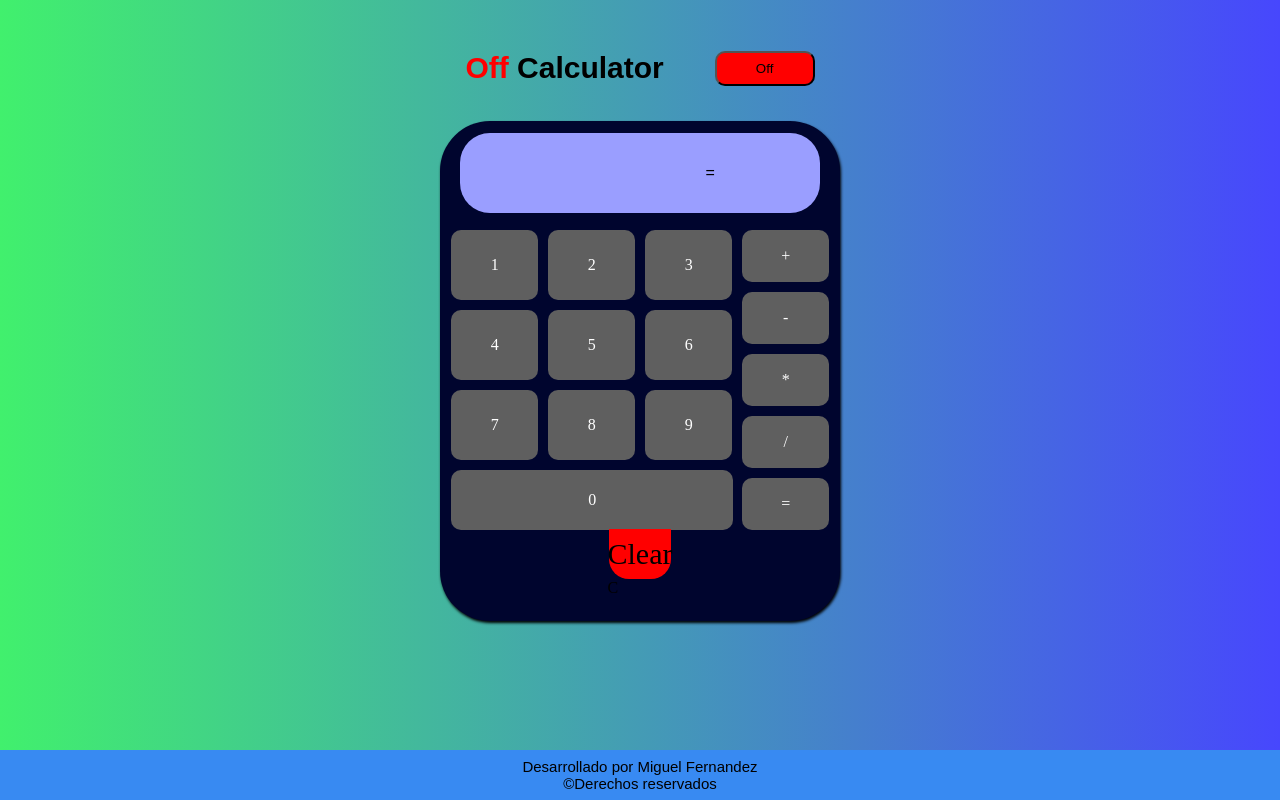
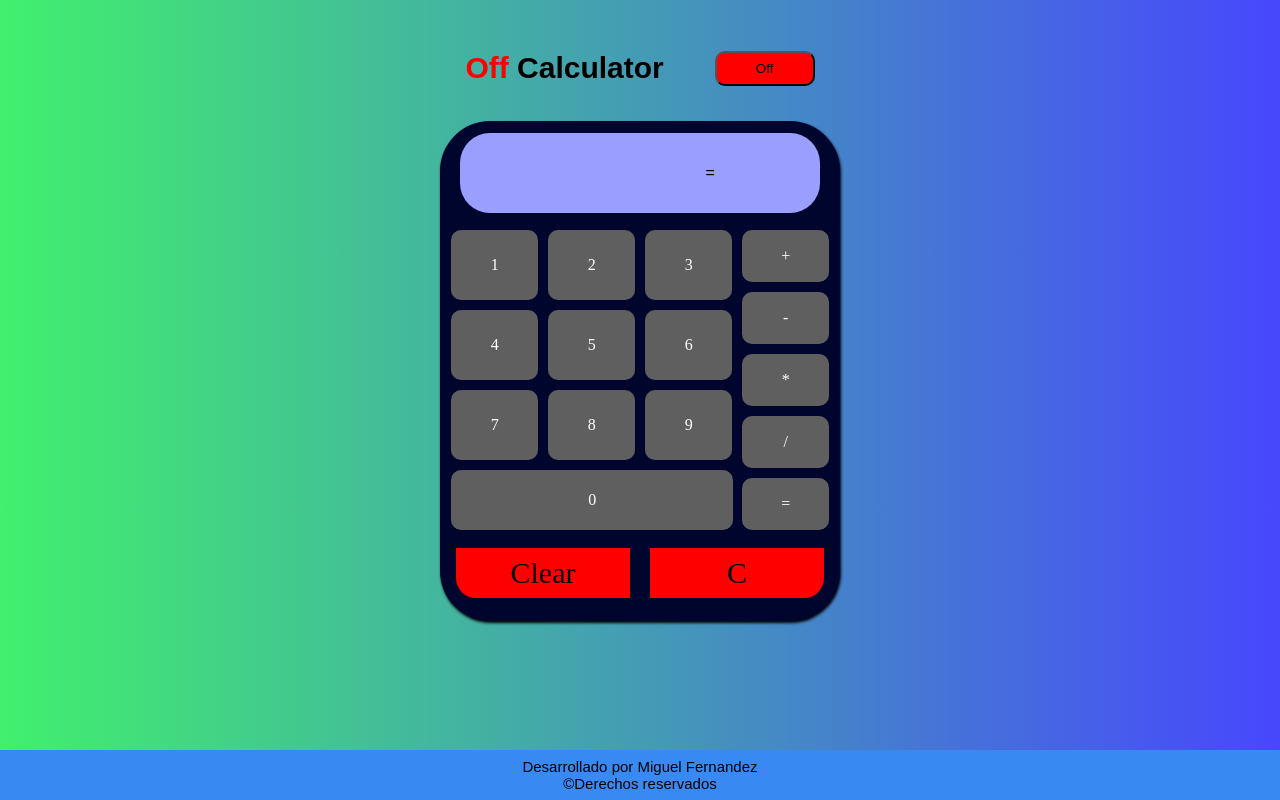
Before and after one commit to Fer-Mig-Agus/CalculatorApp, a plain HTML site: page index.html in a window 1280 px wide. Drawn offline with Linux system fonts and the light colour scheme.

Commit message:
CSS: le di estilos al nuevo boton

```diff
--- a/css/styles.css
+++ b/css/styles.css
@@ -197,11 +197,17 @@ body {
     color: white;
 }
 
-#content-eliminar {
-    width: 95%;
+#all-eliminar{
+    width: 97%;
+    height: 50px;
+    display: flex;
+    flex-wrap: wrap;
+}
+
+.boton-eliminar {
+    width: 45%;
     height: 50px;
     background: red;
-    border-radius: 0px 0px 20px 20px;
     display: flex;
     flex-wrap: wrap;
     justify-content: center;
@@ -209,12 +215,19 @@ body {
     margin-top: 6%;
     ;
 }
-#content-eliminar:hover{
+.boton-eliminar:hover{
     background: rgb(247, 58, 58);
     cursor: pointer;
 }
+#content-eliminar{
+    border-radius: 0px 0px 0px 20px;
+}
+#content-eliminar-one{
+    border-radius: 0px 0px 20px 0px;
+}
 
-#content-eliminar span {
+
+.boton-eliminar span {
     font-size: 30px;
     color: black;
 }
```
